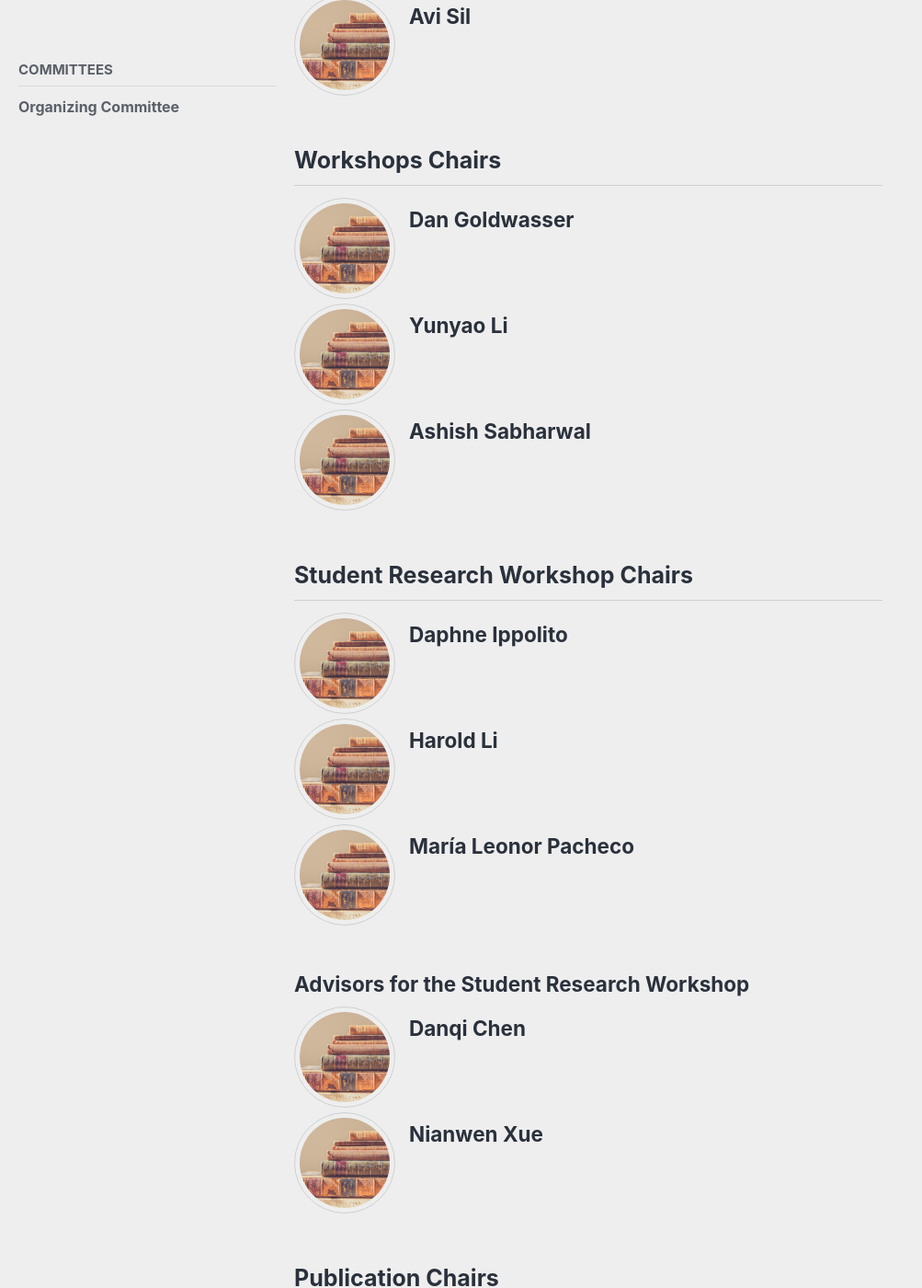
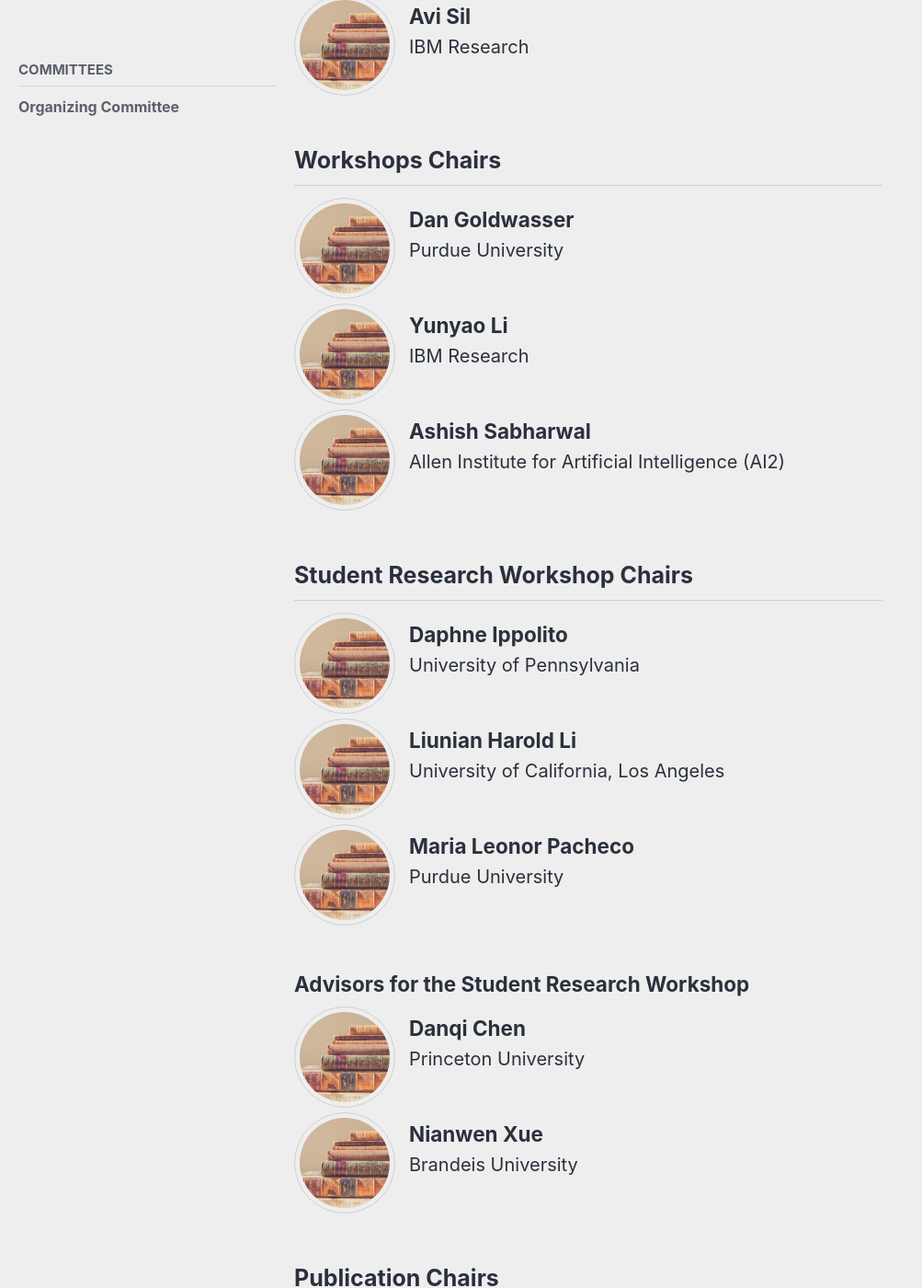
Before and after one commit to naacl-org/naacl-2022-website, a Jekyll site: the page built from _pages/committees/organization.md, in a window 1280 px wide and 1400 px high, scrolled down 2393 px. Shown: the whole window at 92% size, without its empty margins (0-1003 px from the left). Built offline with Jekyll 4.4.1, drawn with Linux system fonts in a browser that asks for light colours; cached includes are drawn as plain includes; some of the changed text lies outside the part shown.

Commit message:
Added websites and affiliations of organizers (partial)

```diff
--- a/_includes/committee-member.html
+++ b/_includes/committee-member.html
@@ -5,7 +5,7 @@
         </div>
         <div class="author__content" style="display: table-cell; padding-left: 15px;">
           <h3 class="author__name" itemprop="name">
-            {% if include.site == null %}{{ include.name }}{% else %}<a href="{{ include.site }}">{{ include.name }}</a>{% endif %}
+            {% if include.site == null or include.site == "" %}{{ include.name }}{% else %}<a href="{{ include.site }}">{{ include.name }}</a>{% endif %}
             {% if include.extrainfo != null %}<em>{{ include.extrainfo }}</em>{% endif %}
           </h3>
           <p class="author__bio" itemprop="description">{{ include.institution }}</p>
--- a/_pages/committees/organization.md
+++ b/_pages/committees/organization.md
@@ -11,7 +11,7 @@ sidebar:
 {% include committee-member.html
    name="Dan Roth"
    picture="/assets/images/committee/books.jpeg"
-   site=""
+   site="https://www.cis.upenn.edu/~danroth/"
    institution="University of Pennsylvania"
 %}
 
@@ -19,19 +19,19 @@ sidebar:
 {% include committee-member.html
    name="Marine Carpuat"
    picture="/assets/images/committee/books.jpeg"
-   site=""
+   site="https://www.cs.umd.edu/~marine/"
    institution="University of Maryland"
 %}
 {% include committee-member.html
    name="Marie-Catherine de Marneffe"
    picture="/assets/images/committee/books.jpeg"
-   site=""
+   site="https://www.asc.ohio-state.edu/demarneffe.1/"
    institution="Ohio State University"
 %}
 {% include committee-member.html
    name="Ivan Vladimir Meza Ruiz"
    picture="/assets/images/committee/books.jpeg"
-   site=""
+   site="https://turing.iimas.unam.mx/~ivanvladimir/"
    institution="National Autonomous University of Mexico"
 %}
 
@@ -39,156 +39,156 @@ sidebar:
 {% include committee-member.html
    name="Rashmi Gangadharaiah"
    picture="/assets/images/committee/books.jpeg"
-   site=""
-   institution=""
+   site="https://www.amazon.science/author/rashmi-gangadharaiah"
+   institution="Amazon"
 %}
 {% include committee-member.html
    name="Anastassia Loukina"
    picture="/assets/images/committee/books.jpeg"
-   site=""
-   institution=""
+   site="http://aloukina.com/"
+   institution="Educational Testing Service (ETS)"
 %}
 {% include committee-member.html
    name="Bonan Min"
    picture="/assets/images/committee/books.jpeg"
-   site=""
-   institution=""
+   site="https://bnmin.github.io/"
+   institution="Raytheon BBN Technologies"
 %}
 
 ### Advisors for the Industry Track
 {% include committee-member.html
    name="Owen Rambow"
    picture="/assets/images/committee/books.jpeg"
-   site=""
-   institution=""
+   site="https://owenrambow.com/"
+   institution="Stony Brook University"
 %}
 {% include committee-member.html
    name="Yunyao Li"
    picture="/assets/images/committee/books.jpeg"
-   site=""
-   institution=""
+   site="https://researcher.watson.ibm.com/researcher/view.php?person=us-yunyaoli"
+   institution="IBM Research"
 %}
 
 ## Tutorial Chairs
 {% include committee-member.html
    name="Cecilia Alm"
    picture="/assets/images/committee/books.jpeg"
-   site=""
-   institution=""
+   site="https://pht180.rit.edu/ceciliaovesdotteralm/"
+   institution="Rochester Institute of Technology"
 %}
 {% include committee-member.html
    name="Miguel Ballesteros"
    picture="/assets/images/committee/books.jpeg"
-   site=""
-   institution=""
+   site="http://miguelballesteros.com/"
+   institution="Amazon"
 %}
 {% include committee-member.html
    name="Yulia Tsvetkov"
    picture="/assets/images/committee/books.jpeg"
-   site=""
-   institution=""
+   site="https://homes.cs.washington.edu/~yuliats/"
+   institution="University of Washington"
 %}
 
 ## Demonstration Chairs
 {% include committee-member.html
    name="Hannaneh Hajishirzi"
    picture="/assets/images/committee/books.jpeg"
-   site=""
-   institution=""
+   site="https://homes.cs.washington.edu/~hannaneh/"
+   institution="University of Washington"
 %}
 {% include committee-member.html
    name="Qiang Ning"
    picture="/assets/images/committee/books.jpeg"
-   site=""
-   institution=""
+   site="https://www.qiangning.info/"
+   institution="Amazon"
 %}
 {% include committee-member.html
    name="Avi Sil"
    picture="/assets/images/committee/books.jpeg"
-   site=""
-   institution=""
+   site="https://researcher.watson.ibm.com/researcher/view.php?person=us-avi"
+   institution="IBM Research"
 %}
 
 ## Workshops Chairs
 {% include committee-member.html
    name="Dan Goldwasser"
    picture="/assets/images/committee/books.jpeg"
-   site=""
-   institution=""
+   site="https://www.cs.purdue.edu/homes/dgoldwas/"
+   institution="Purdue University"
 %}
 {% include committee-member.html
    name="Yunyao Li"
    picture="/assets/images/committee/books.jpeg"
-   site=""
-   institution=""
+   site="https://researcher.watson.ibm.com/researcher/view.php?person=us-yunyaoli"
+   institution="IBM Research"
 %}
 {% include committee-member.html
    name="Ashish Sabharwal"
    picture="/assets/images/committee/books.jpeg"
-   site=""
-   institution=""
+   site="http://ashishs.people.allenai.org/"
+   institution="Allen Institute for Artificial Intelligence (AI2)"
 %}
 
 ## Student Research Workshop Chairs
 {% include committee-member.html
    name="Daphne Ippolito"
    picture="/assets/images/committee/books.jpeg"
-   site=""
-   institution=""
+   site="https://www.seas.upenn.edu/~daphnei/"
+   institution="University of Pennsylvania"
 %}
 {% include committee-member.html
-   name="Harold Li"
+   name="Liunian Harold Li"
    picture="/assets/images/committee/books.jpeg"
-   site=""
-   institution=""
+   site="https://liunian-harold-li.github.io/"
+   institution="University of California, Los Angeles"
 %}
 {% include committee-member.html
-   name="María Leonor Pacheco"
+   name="Maria Leonor Pacheco"
    picture="/assets/images/committee/books.jpeg"
-   site=""
-   institution=""
+   site="https://mlpacheco.github.io/"
+   institution="Purdue University"
 %}
 
 ### Advisors for the Student Research Workshop
 {% include committee-member.html
    name="Danqi Chen"
    picture="/assets/images/committee/books.jpeg"
-   site=""
-   institution=""
+   site="https://www.cs.princeton.edu/~danqic/"
+   institution="Princeton University"
 %}
 {% include committee-member.html
    name="Nianwen Xue"
    picture="/assets/images/committee/books.jpeg"
-   site=""
-   institution=""
+   site="https://www.cs.brandeis.edu/~xuen/"
+   institution="Brandeis University"
 %}
 
 ## Publication Chairs
 {% include committee-member.html
    name="Ryan Cotterell"
    picture="/assets/images/committee/books.jpeg"
-   site=""
-   institution=""
+   site="https://rycolab.io/authors/ryan/"
+   institution="ETH Zürich, University of Cambridge"
 %}
 
 ## Ethics Chairs
 {% include committee-member.html
    name="Kai-Wei Chang"
    picture="/assets/images/committee/books.jpeg"
-   site=""
-   institution=""
+   site="http://web.cs.ucla.edu/~kwchang/"
+   institution="University of California, Los Angeles"
 %}
 {% include committee-member.html
    name="Diyi Yang"
    picture="/assets/images/committee/books.jpeg"
-   site=""
-   institution=""
+   site="https://www.cc.gatech.edu/~dyang888/"
+   institution="Georgia Institute of Technology"
 %}
 {% include committee-member.html
    name="Dirk Hovy"
    picture="/assets/images/committee/books.jpeg"
-   site=""
-   institution=""
+   site="http://www.dirkhovy.com/"
+   institution="Bocconi University"
 %}
 
 ## Reproducibility Chairs
```
